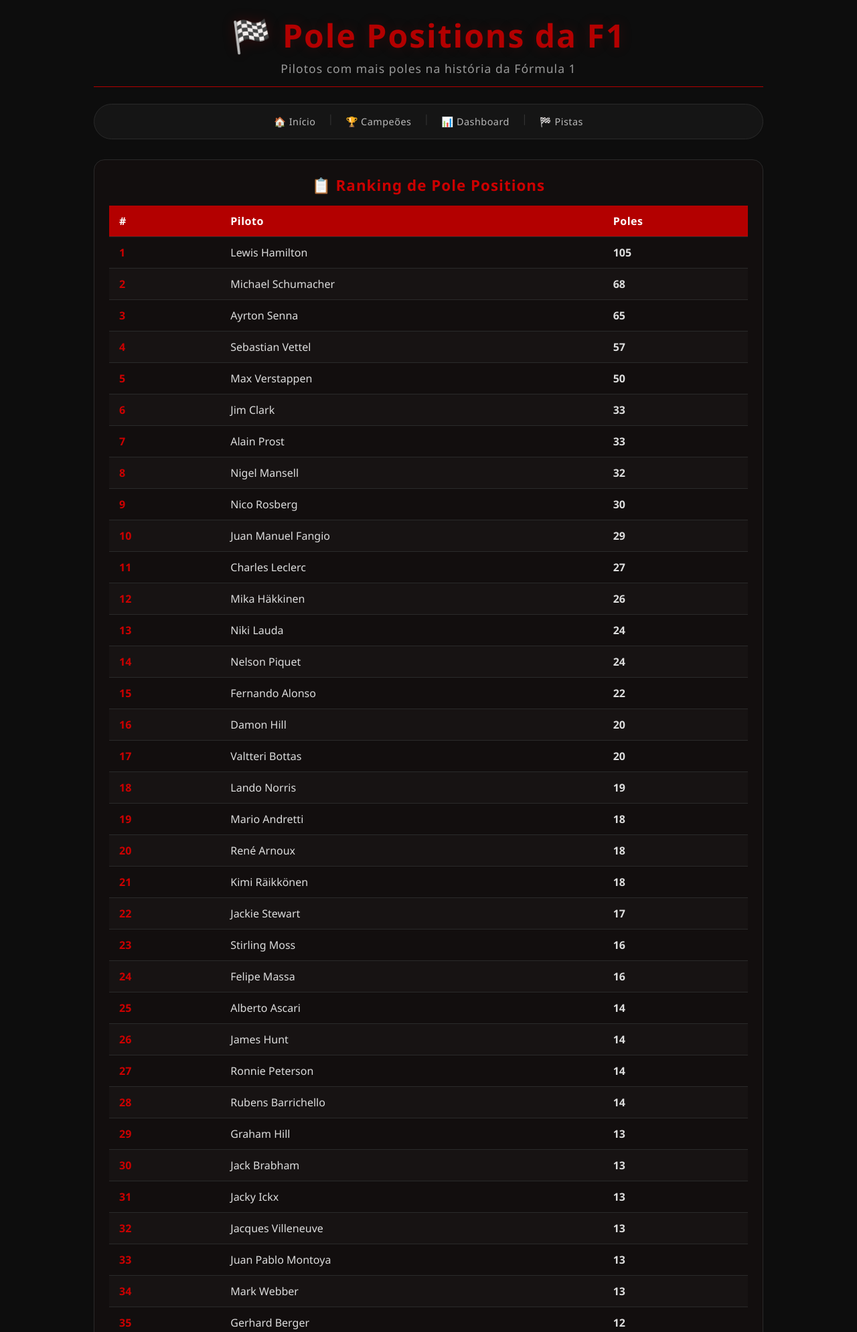
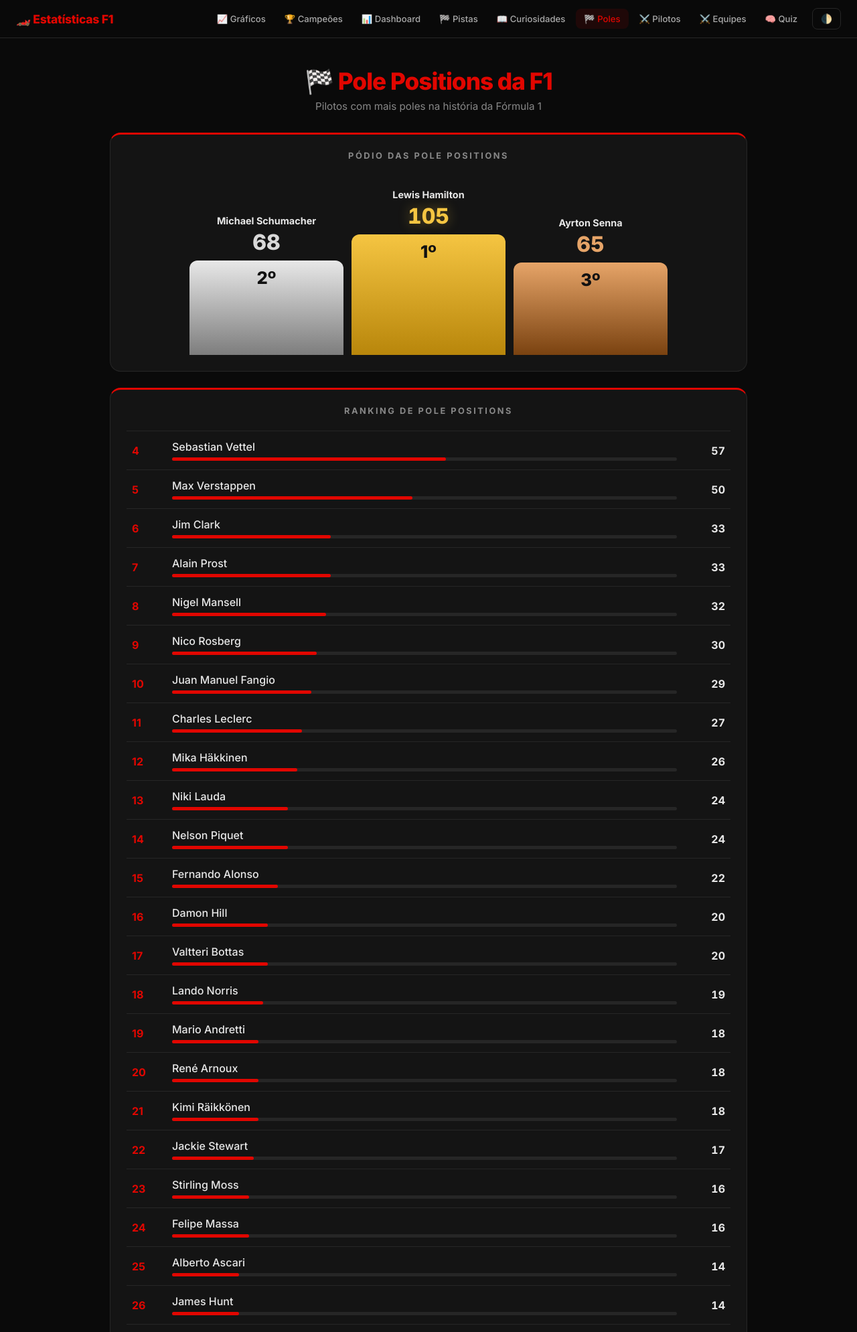
Before and after one commit to leonardopauloalmeida-web/f1-stats-site, a Flask app: page /poles in a window 1280 px wide. Shown: the top 1989 px of the page at 67% size. Run offline with Flask 3, Linux system fonts and the light colour scheme.

Commit message:
Novo design da pagina de poles

```diff
--- a/templates/poles.html
+++ b/templates/poles.html
@@ -3,192 +3,302 @@
 <head>
     <meta charset="UTF-8" />
     <meta name="viewport" content="width=device-width, initial-scale=1.0"/>
-    <title>🏁 Pole Positions da F1</title>
+    <title>🏁 Pole Positions - Estatísticas F1</title>
+    <link rel="preconnect" href="https://fonts.googleapis.com">
+    <link rel="preconnect" href="https://fonts.gstatic.com" crossorigin>
+    <link href="https://fonts.googleapis.com/css2?family=Inter:wght@400;500;600;700;800&display=swap" rel="stylesheet">
     <style>
         * { margin: 0; padding: 0; box-sizing: border-box; }
-        body {
-            font-family: 'Segoe UI', Tahoma, Geneva, Verdana, sans-serif;
-            background: #0d0d0d;
-            color: #e8e8e8;
-            padding: 20px;
-            min-height: 100vh;
-        }
-        .container { max-width: 1000px; margin: 0 auto; }
-        h1 {
-            text-align: center;
-            font-size: 3em;
-            color: #b30000;
-            margin-bottom: 5px;
-            text-shadow: 0 0 20px rgba(180, 0, 0, 0.2);
-            letter-spacing: 2px;
-        }
-        .subtitle {
-            text-align: center;
-            color: #999;
-            font-size: 1.1em;
-            margin-bottom: 25px;
-            border-bottom: 1px solid #b30000;
-            padding-bottom: 15px;
-            letter-spacing: 1px;
+
+        :root {
+            --bg: #0a0a0a;
+            --bg-card: #141414;
+            --border: #262626;
+            --red: #e10600;
+            --text: #e8e8e8;
+            --text-muted: #888;
+            --ouro: #f5c542;
+            --ouro-escuro: #b8860b;
         }
 
-        .menu-superior {
-            display: flex;
-            justify-content: center;
-            flex-wrap: wrap;
-            gap: 0;
-            margin: 15px 0 30px 0;
-            padding: 10px 18px;
-            border-radius: 30px;
-            background: rgba(255,255,255,0.03);
-            border: 1px solid #2a2a2a;
-        }
-        .menu-item {
-            color: #bbb;
-            text-decoration: none;
-            font-size: 0.9em;
-            font-weight: 500;
-            padding: 6px 16px;
-            transition: 0.3s;
-            border-radius: 20px;
-            letter-spacing: 0.5px;
-        }
-        .menu-item:hover {
-            color: #cc0000;
-            background: rgba(200,0,0,0.08);
-        }
-        .menu-divisor { color: #333; padding: 0 2px; }
-
-        .tabela-container {
-            background: rgba(20,15,15,0.7);
-            border-radius: 16px;
-            padding: 22px;
-            border: 1px solid #2a2a2a;
-        }
-        .tabela-container h2 {
-            color: #cc0000;
-            font-size: 1.4em;
-            margin-bottom: 15px;
-            text-align: center;
-            font-weight: 600;
-            letter-spacing: 1px;
-        }
-        table {
-            width: 100%;
-            border-collapse: collapse;
-        }
-        th, td {
-            padding: 12px 15px;
-            text-align: left;
-            border-bottom: 1px solid #2a2a2a;
-        }
-        th {
-            background: #b30000;
-            color: #fff;
-            font-weight: 600;
-            letter-spacing: 0.5px;
-        }
-        td {
-            color: #ddd;
-        }
-        tr:nth-child(even) {
-            background: rgba(255,255,255,0.02);
-        }
-        tr:hover {
-            background: rgba(200,0,0,0.06);
-        }
-        .td-numero {
-            color: #cc0000;
-            font-weight: 600;
+        body {
+            font-family: 'Inter', sans-serif;
+            background: var(--bg);
+            color: var(--text);
+            min-height: 100vh;
+            padding-top: 70px;
         }
 
-        .btn-voltar {
-            display: inline-block;
-            background: #b30000;
-            color: #fff;
-            padding: 10px 25px;
+        /* ===== HEADER ===== */
+        .header {
+            position: fixed;
+            top: 0; left: 0; right: 0;
+            z-index: 1000;
+            background: rgba(10, 10, 10, 0.95);
+            backdrop-filter: blur(12px);
+            border-bottom: 1px solid var(--border);
+            padding: 12px 24px;
+        }
+        .header-content {
+            max-width: 1300px;
+            margin: 0 auto;
+            display: flex;
+            justify-content: space-between;
+            align-items: center;
+            gap: 20px;
+        }
+        .logo {
+            font-size: 1.1em;
+            color: var(--red);
+            font-weight: 800;
+            letter-spacing: -0.3px;
+            white-space: nowrap;
+            text-decoration: none;
+        }
+        .nav {
+            display: flex;
+            gap: 4px;
+            align-items: center;
+            flex-wrap: wrap;
+            justify-content: flex-end;
+        }
+        .nav a {
+            color: #aaa;
+            text-decoration: none;
+            font-size: 0.82em;
+            font-weight: 500;
+            padding: 7px 12px;
             border-radius: 8px;
-            text-decoration: none;
-            font-weight: bold;
-            transition: 0.3s;
-            margin-top: 20px;
+            transition: 0.2s;
         }
-        .btn-voltar:hover {
-            background: #cc0000;
-            transform: scale(1.02);
+        .nav a:hover,
+        .nav a.ativo {
+            color: var(--red);
+            background: rgba(225, 6, 0, 0.1);
+        }
+        .btn-tema {
+            background: transparent;
+            border: 1px solid var(--border);
+            color: #aaa;
+            padding: 7px 12px;
+            border-radius: 8px;
+            cursor: pointer;
+            font-size: 0.85em;
+            margin-left: 6px;
+            transition: 0.2s;
+        }
+        .btn-tema:hover { border-color: var(--red); color: var(--text); }
+
+        /* ===== PÁGINA ===== */
+        .container {
+            max-width: 1000px;
+            margin: 0 auto;
+            padding: 30px 24px;
+        }
+        .title-section { text-align: center; margin-bottom: 30px; }
+        .title-section h1 {
+            font-size: 2.2em;
+            color: var(--red);
+            font-weight: 800;
+            letter-spacing: -1px;
+            margin-bottom: 6px;
+        }
+        .title-section p { color: var(--text-muted); font-size: 0.95em; }
+
+        .card {
+            background: var(--bg-card);
+            border: 1px solid var(--border);
+            border-top: 3px solid var(--red);
+            border-radius: 16px;
+            padding: 24px;
+            margin-bottom: 24px;
+        }
+        .card h3 {
+            font-size: 0.8em;
+            text-transform: uppercase;
+            letter-spacing: 2.5px;
+            color: var(--text-muted);
+            text-align: center;
+            font-weight: 700;
+            margin-bottom: 22px;
         }
 
+        /* ===== PÓDIO ===== */
+        .podio {
+            display: flex;
+            align-items: flex-end;
+            justify-content: center;
+            gap: 12px;
+        }
+        .podio .lugar {
+            flex: 1;
+            max-width: 230px;
+            text-align: center;
+        }
+        .podio .nome {
+            display: block;
+            font-size: 0.9em;
+            font-weight: 700;
+            margin-bottom: 4px;
+            min-height: 2.6em;
+            display: flex;
+            align-items: flex-end;
+            justify-content: center;
+        }
+        .podio .valor {
+            display: block;
+            font-size: 2em;
+            font-weight: 800;
+            color: var(--red);
+            font-variant-numeric: tabular-nums;
+        }
+        .podio .bloco {
+            margin-top: 8px;
+            border-radius: 12px 12px 0 0;
+            background: linear-gradient(var(--red), #5a0300);
+            display: flex;
+            align-items: flex-start;
+            justify-content: center;
+            padding-top: 10px;
+            font-size: 1.6em;
+            font-weight: 800;
+            color: rgba(255, 255, 255, 0.85);
+            transform-origin: bottom;
+            animation: sobe 0.9s ease-out both;
+        }
+        .podio .p1 .valor { color: var(--ouro); text-shadow: 0 0 18px rgba(245, 197, 66, 0.4); }
+        .podio .p1 .bloco { background: linear-gradient(var(--ouro), var(--ouro-escuro)); color: #111; }
+        .podio .p2 .bloco { background: linear-gradient(#e8e8e8, #7d7d7d); color: #111; animation-delay: 0.15s; }
+        .podio .p3 .bloco { background: linear-gradient(#e6a468, #7a4210); color: #111; animation-delay: 0.3s; }
+        .podio .p2 .valor { color: #d8d8d8; }
+        .podio .p3 .valor { color: #e6a468; }
+        @keyframes sobe { from { transform: scaleY(0); } }
+
+        /* ===== LISTA ===== */
+        .lista-linha {
+            display: grid;
+            grid-template-columns: 48px 1fr 60px;
+            gap: 12px;
+            align-items: center;
+            padding: 13px 8px;
+            border-top: 1px solid var(--border);
+            transition: 0.2s;
+        }
+        .lista-linha:hover { background: rgba(225, 6, 0, 0.06); }
+        .lista-linha .pos { color: var(--red); font-weight: 700; }
+        .lista-linha .nome-l { font-weight: 500; }
+        .lista-linha .barra { height: 5px; border-radius: 3px; background: var(--border); margin-top: 6px; }
+        .lista-linha .barra i { display: block; height: 100%; border-radius: 3px; background: var(--red); }
+        .lista-linha b { text-align: right; font-variant-numeric: tabular-nums; }
+
+        /* ===== RODAPÉ ===== */
         .footer {
             text-align: center;
-            color: #555;
+            color: #444;
             margin-top: 40px;
-            padding-top: 20px;
-            border-top: 1px solid #2a2a2a;
-            font-size: 0.8em;
-            line-height: 1.6;
+            padding-top: 24px;
+            border-top: 1px solid var(--border);
+            font-size: 0.78em;
+            line-height: 1.7;
         }
 
-        @media (max-width: 700px) {
-            .menu-superior {
-                flex-direction: column;
-                align-items: center;
-                gap: 4px;
-                border-radius: 16px;
-                padding: 12px;
-            }
-            .menu-divisor { display: none; }
-            th, td {
-                padding: 8px 10px;
-                font-size: 0.85em;
-            }
+        /* ===== MODO CLARO ===== */
+        body.tema-claro { background: #f5f5f5; color: #1a1a1a; }
+        body.tema-claro .header { background: rgba(255,255,255,0.95); }
+        body.tema-claro .card { background: #fff; }
+        body.tema-claro .nav a { color: #555; }
+        body.tema-claro .podio .p1 .valor { color: #8a6500; text-shadow: none; }
+        body.tema-claro .podio .p2 .valor { color: #666; }
+        body.tema-claro .podio .p3 .valor { color: #8a4b12; }
+
+        /* ===== RESPONSIVO ===== */
+        @media (max-width: 900px) {
+            body { padding-top: 120px; }
+            .header-content { flex-direction: column; gap: 8px; }
+            .nav { justify-content: center; }
+            .nav a { font-size: 0.75em; padding: 6px 9px; }
+            .container { padding: 20px 14px; }
+            .title-section h1 { font-size: 1.8em; }
+            .podio { gap: 6px; }
+            .podio .nome { font-size: 0.75em; }
+            .podio .valor { font-size: 1.5em; }
+        }
+        @media (prefers-reduced-motion: reduce) {
+            .podio .bloco { animation: none; }
         }
     </style>
 </head>
 <body>
+
+    <header class="header">
+        <div class="header-content">
+            <a href="/" class="logo">🏎️ Estatísticas F1</a>
+            <nav class="nav">
+                <a href="/">📈 Gráficos</a>
+                <a href="/campeoes">🏆 Campeões</a>
+                <a href="/dashboard">📊 Dashboard</a>
+                <a href="/pistas">🏁 Pistas</a>
+                <a href="/curiosidades">📖 Curiosidades</a>
+                <a href="/poles" class="ativo">🏁 Poles</a>
+                <a href="/comparar">⚔️ Pilotos</a>
+                <a href="/comparar-equipes">⚔️ Equipes</a>
+                <a href="/quiz">🧠 Quiz</a>
+                <button class="btn-tema" onclick="toggleTema()">🌓</button>
+            </nav>
+        </div>
+    </header>
+
     <div class="container">
-        <h1>🏁 Pole Positions da F1</h1>
-        <div class="subtitle">Pilotos com mais poles na história da Fórmula 1</div>
 
-        <div class="menu-superior">
-            <a href="/" class="menu-item">🏠 Início</a>
-            <span class="menu-divisor">|</span>
-            <a href="/campeoes" class="menu-item">🏆 Campeões</a>
-            <span class="menu-divisor">|</span>
-            <a href="/dashboard" class="menu-item">📊 Dashboard</a>
-            <span class="menu-divisor">|</span>
-            <a href="/pistas" class="menu-item">🏁 Pistas</a>
+        <div class="title-section">
+            <h1>🏁 Pole Positions da F1</h1>
+            <p>Pilotos com mais poles na história da Fórmula 1</p>
         </div>
 
-        <div class="tabela-container">
-            <h2>📋 Ranking de Pole Positions</h2>
-            <table>
-                <thead>
-                    <tr>
-                        <th>#</th>
-                        <th>Piloto</th>
-                        <th>Poles</th>
-                    </tr>
-                </thead>
-                <tbody>
-                    {% for p in poles %}
-                    <tr>
-                        <td class="td-numero">{{ loop.index }}</td>
-                        <td>{{ p.piloto }}</td>
-                        <td><strong>{{ p.poles }}</strong></td>
-                    </tr>
-                    {% endfor %}
-                </tbody>
-            </table>
+        {% set maximo = poles[0].poles if poles else 1 %}
+
+        {% if poles|length >= 3 %}
+        <!-- Pódio: 2º, 1º e 3º -->
+        <div class="card">
+            <h3>Pódio das Pole Positions</h3>
+            <div class="podio">
+                {% for idx in [1, 0, 2] %}
+                {% set p = poles[idx] %}
+                <div class="lugar p{{ idx + 1 }}">
+                    <span class="nome">{{ p.piloto }}</span>
+                    <span class="valor">{{ p.poles }}</span>
+                    <div class="bloco" style="height: {{ (70 + (p.poles / maximo * 110))|round|int }}px">{{ idx + 1 }}º</div>
+                </div>
+                {% endfor %}
+            </div>
         </div>
+        {% endif %}
 
-        <div style="text-align: center;">
-            <a href="/" class="btn-voltar">⬅️ Voltar para o início</a>
+        <!-- Lista do 4º lugar em diante -->
+        <div class="card">
+            <h3>Ranking de Pole Positions</h3>
+            {% for p in poles[3:] %}
+            <div class="lista-linha">
+                <span class="pos">{{ loop.index + 3 }}</span>
+                <div>
+                    <div class="nome-l">{{ p.piloto }}</div>
+                    <div class="barra"><i style="width: {{ ((p.poles / maximo * 100)|round(1)) if maximo else 0 }}%"></i></div>
+                </div>
+                <b>{{ p.poles }}</b>
+            </div>
+            {% endfor %}
         </div>
 
         <div class="footer">
             <p>Este site é um projeto pessoal e não tem qualquer vínculo com a Fórmula 1, FIA ou equipes.</p>
             <p>Dados utilizados apenas para fins educacionais.</p>
         </div>
+
     </div>
+
+    <script>
+        function toggleTema() { document.body.classList.toggle('tema-claro'); }
+    </script>
+
 </body>
 </html>
```
